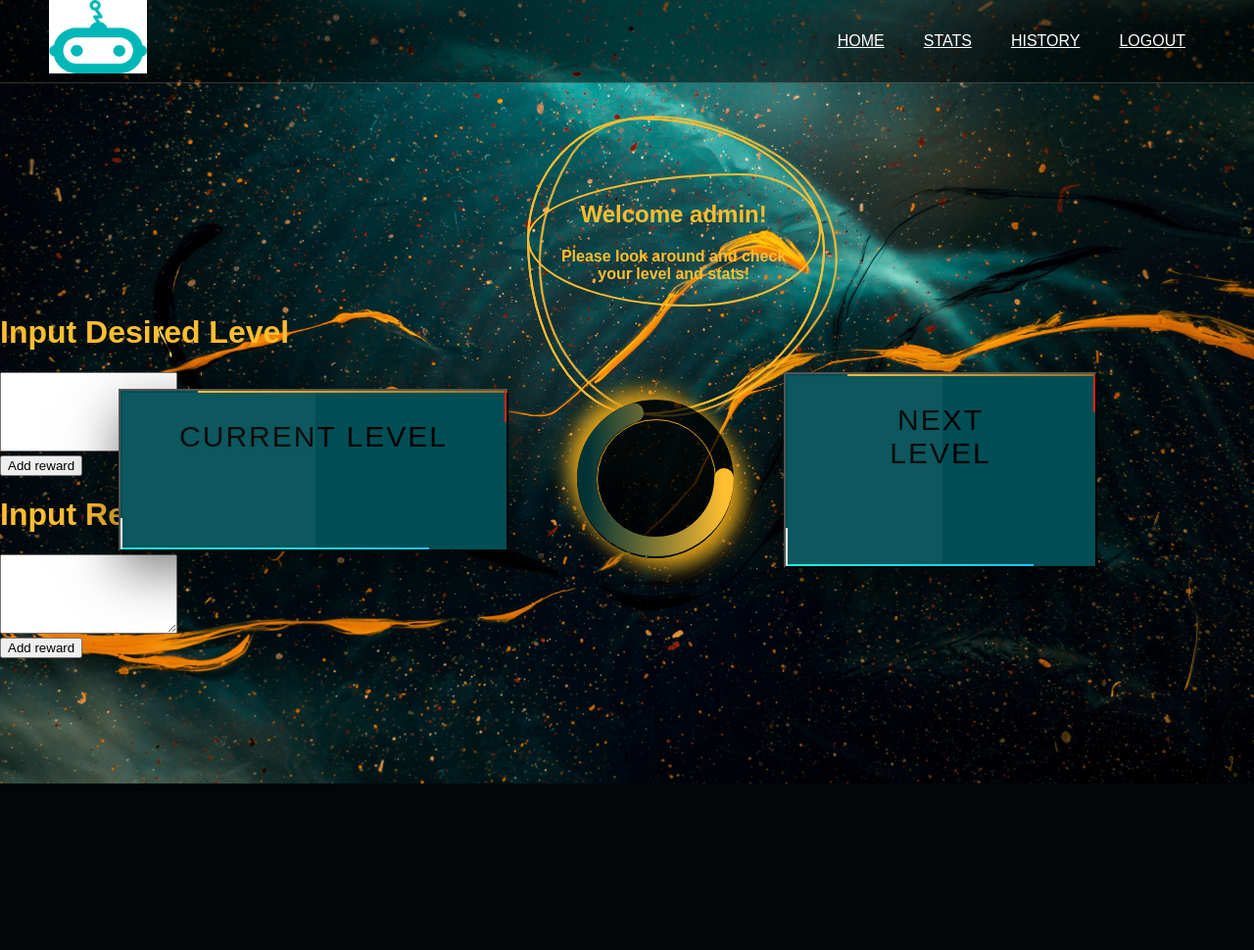
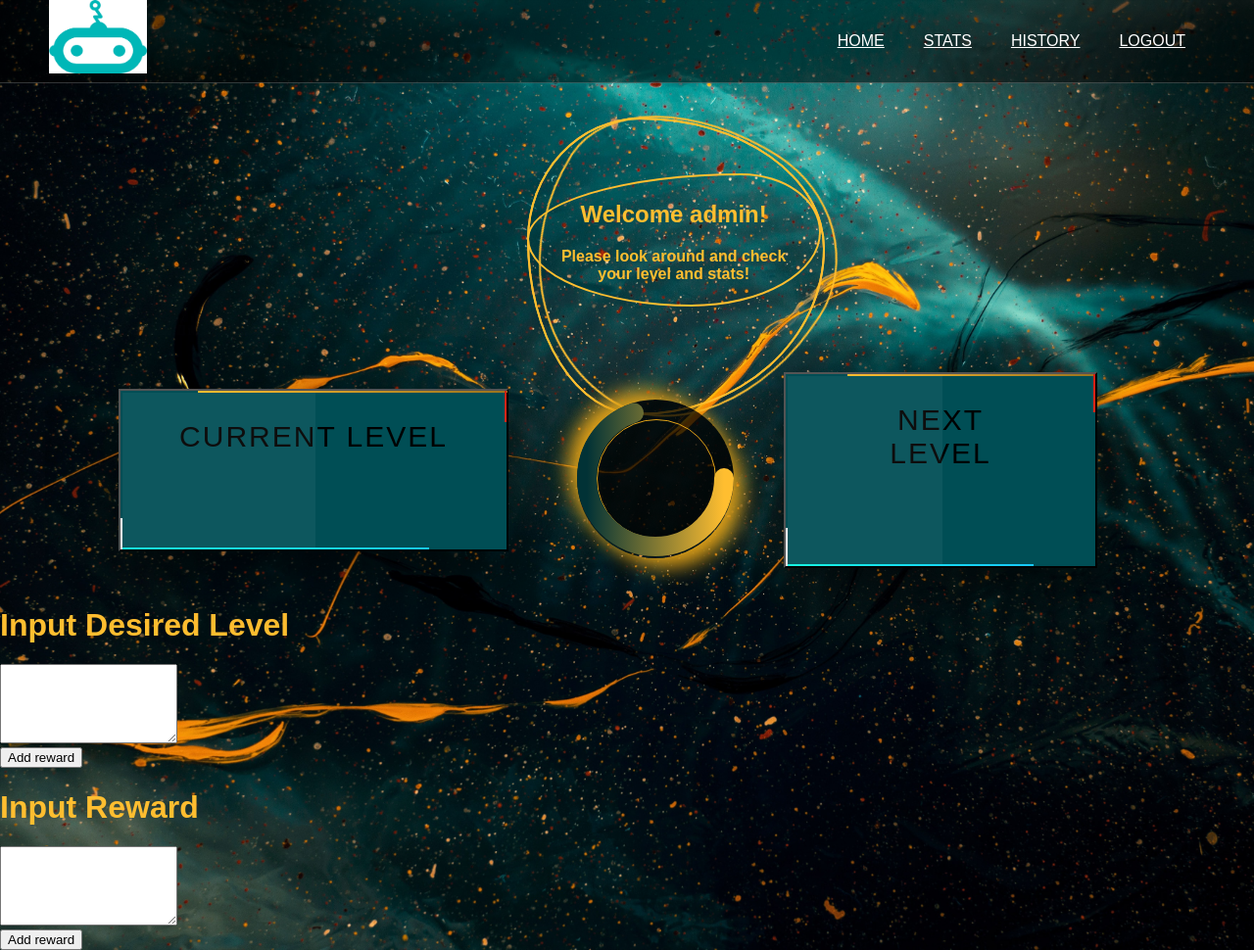
Before and after one commit to Ali13798/CSC450-Group-Project, a Flask app: page / in a window 1280 px wide. Shown: the whole page at 98% size. Before the commit the page ends 800 px from the top, so only its background shows below. Run offline with Flask 2, Linux system fonts and the light colour scheme; the first user in the database is signed in; some web fonts are replaced.

Commit message:
Updated input placement

```diff
--- a/server/static/style-site.css
+++ b/server/static/style-site.css
@@ -1242,10 +1242,17 @@ animation-delay: .5s;
 
 /* Start Rewards */
 
-#reward_forms
+.reward_forms
+{
+  margin-top: 25%;
+  left: 25%;
+  font-family:'Aquire', sans-serif;
+}
+
+.reward_text_forms
 {
   top: 50%;
-  left: 25%;
+  left: 50%;
   font-family:'Aquire', sans-serif;
 }
 
```
